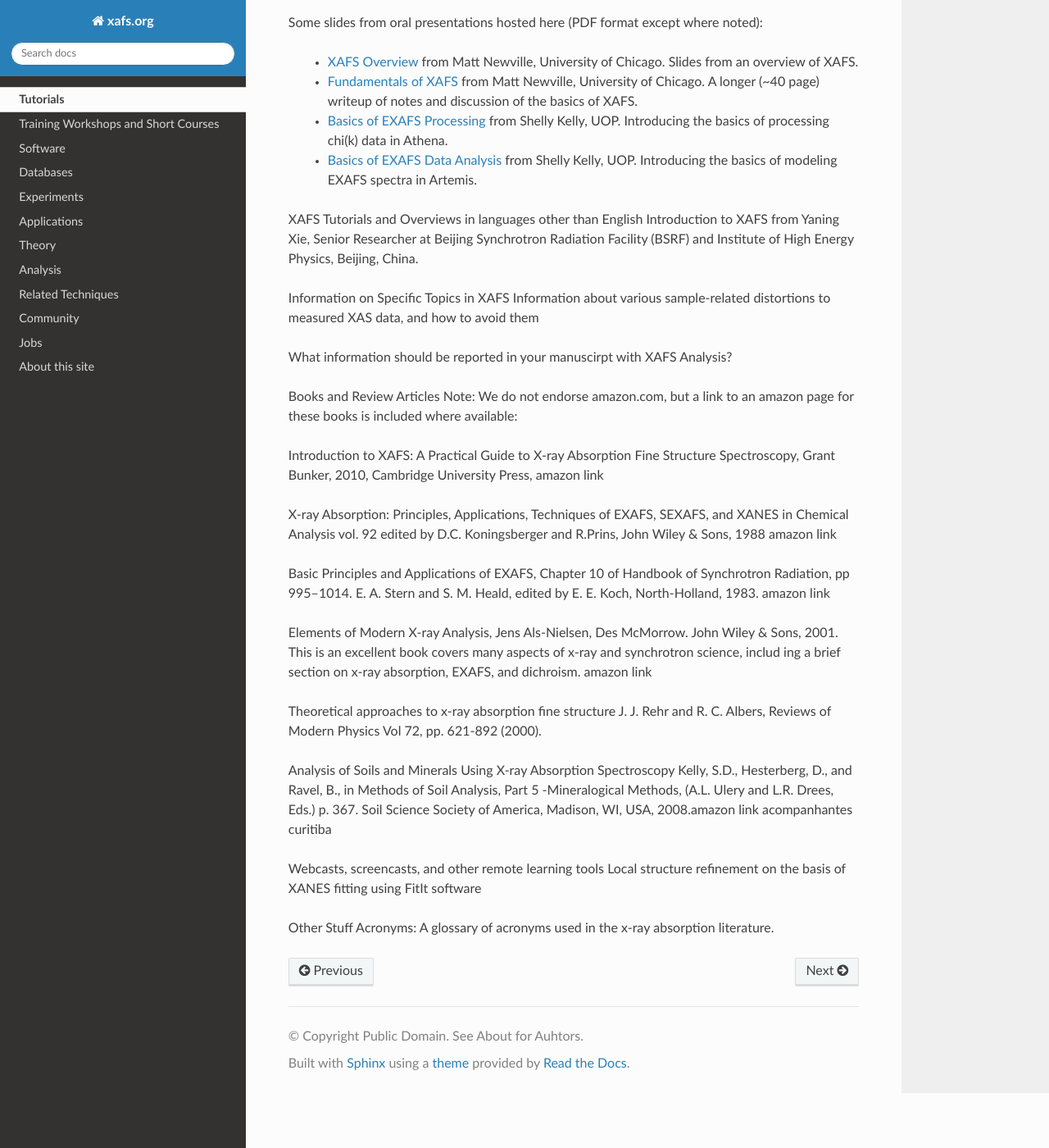
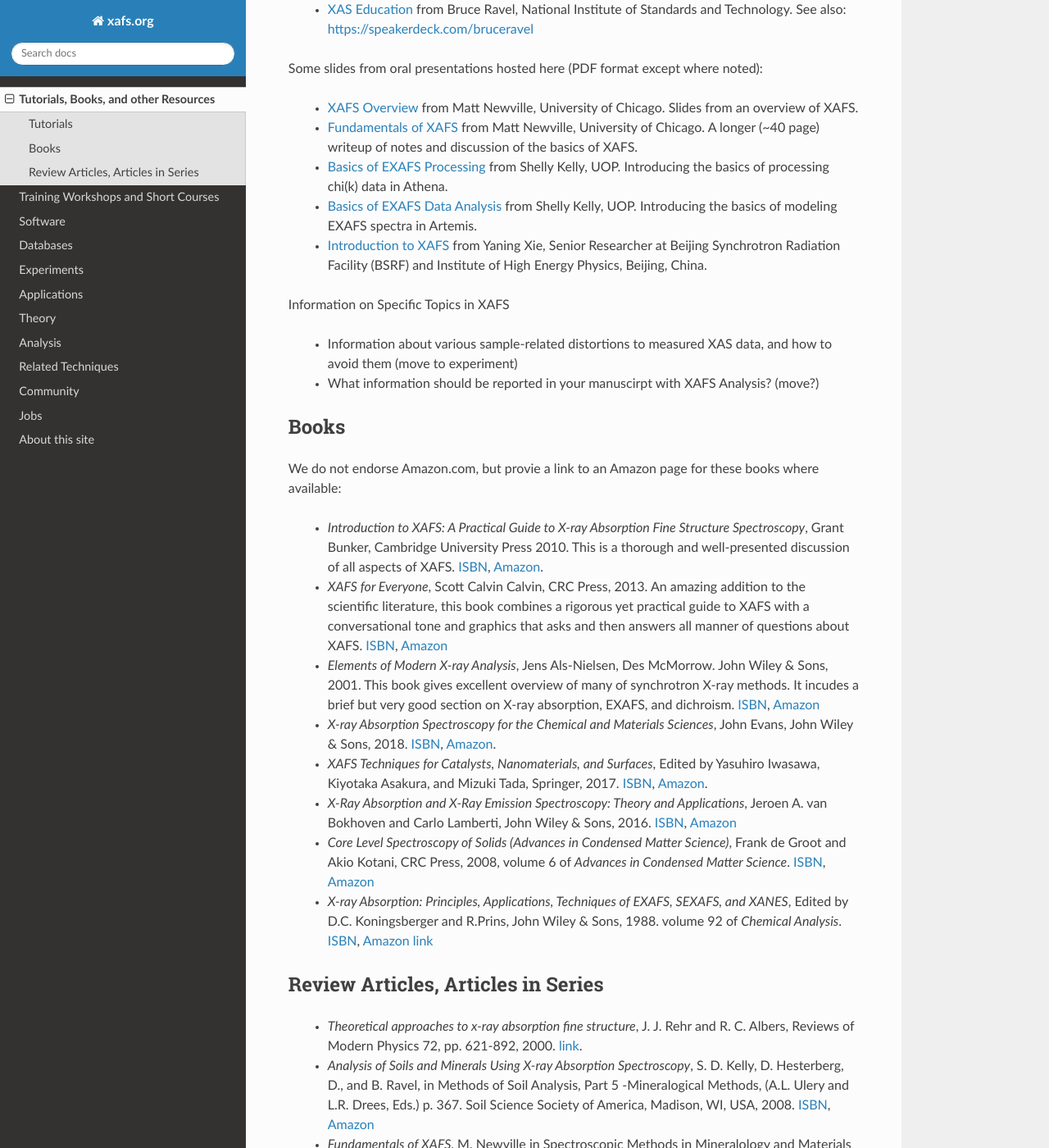
Before and after one commit to XraySpectroscopy/xafsorg, a Sphinx documentation site: the page built from docs/tutorials.rst, in a window 1280 px wide and 1400 px high, scrolled down 408 px. Shown: the whole window at 82% size. Built offline with Sphinx 7.4.7 and the Read the Docs theme 2.0.0, drawn with Linux system fonts in a browser that asks for light colours; some of the changed text lies outside the part shown.

Commit message:
update tutorials, books, etc and links

```diff
--- a/docs/tutorials.rst
+++ b/docs/tutorials.rst
@@ -1,5 +1,4 @@
 .. _Tutorials:
-
 
 .. _XAFS Tutorials:                  http://gbxafs.iit.edu/training/tutorials.html
 .. _XAS Overview:                    https://www.ung.si/~arcon/xas/xas/xas.htm
@@ -10,6 +9,13 @@
 .. _XAFS Overview:                   https://docs.xrayabsorption.org/tutorials/XAFS_Overview.pdf
 .. _Basics of EXAFS Processing:      https://docs.xrayabsorption.org/tutorials/Basics_of_XAFS_to_chi_2009.pdf
 .. _Basics of EXAFS Data Analysis:   https://docs.xrayabsorption.org/tutorials/Basics_of_XAFS_analysis_2009.pdf
+.. _Introduction to XAFS:            https://docs.xrayabsorption.org/tutorials/Xie_XAFSv1.pdf
+
+
+
+==============================================
+Tutorials, Books, and other Resources
+==============================================
 
 Tutorials
 -------------------
@@ -30,41 +36,109 @@
 Some slides from oral presentations hosted here (PDF format except where noted):
 
 
-  * `XAFS Overview`_    from Matt Newville, University of Chicago.  Slides
-    from an overview of XAFS.
-  * `Fundamentals of XAFS`_ from Matt Newville, University of Chicago.  A
-    longer (~40 page) writeup of notes and discussion of the basics of XAFS.
+  * `XAFS Overview`_    from Matt Newville, University of Chicago. Slides from an overview of XAFS.
+  * `Fundamentals of XAFS`_ from Matt Newville, University of
+    Chicago. A longer (~40 page) writeup of notes and discussion of the basics of XAFS.
 
   * `Basics of EXAFS Processing`_ from Shelly Kelly, UOP. Introducing the basics of processing chi(k) data in Athena.
   * `Basics of EXAFS Data Analysis`_ from Shelly Kelly, UOP. Introducing the basics of modeling EXAFS spectra in Artemis.
 
-
-XAFS Tutorials and Overviews in languages other than English
-Introduction to XAFS from Yaning Xie, Senior Researcher at Beijing Synchrotron Radiation Facility (BSRF) and Institute of High Energy Physics, Beijing, China.
+  * `Introduction to XAFS`_ from Yaning Xie, Senior Researcher at Beijing
+    Synchrotron Radiation Facility (BSRF) and Institute of High Energy Physics, Beijing, China.
 
 Information on Specific Topics in XAFS
-Information about various sample-related distortions to measured XAS data, and how to avoid them
 
-What information should be reported in your manuscirpt with XAFS Analysis?
+   * Information about various sample-related distortions to measured XAS
+     data, and how to avoid them (move to experiment)
+   * What information should be reported in your manuscirpt with XAFS
+     Analysis? (move?)
 
-Books and Review Articles
-Note: We do not endorse amazon.com, but a link to an amazon page for these books is included where available:
 
-Introduction to XAFS: A Practical Guide to X-ray Absorption Fine Structure Spectroscopy, Grant Bunker, 2010, Cambridge University Press, amazon link
+Books
+---------------------
 
-X-ray Absorption: Principles, Applications, Techniques of EXAFS, SEXAFS, and XANES in Chemical Analysis vol. 92 edited by D.C. Koningsberger and R.Prins, John Wiley & Sons, 1988 amazon link
+We do not endorse Amazon.com, but provie a link to an Amazon page for these books where available:
 
-Basic Principles and Applications of EXAFS, Chapter 10 of Handbook of Synchrotron Radiation, pp 995--1014. E. A. Stern and S. M. Heald, edited by E. E. Koch, North-Holland, 1983. amazon link
+  * *Introduction to XAFS: A Practical Guide to X-ray Absorption Fine
+    Structure Spectroscopy*, Grant Bunker, Cambridge University Press 2010.
+    This is a thorough and well-presented discussion of all aspects of XAFS.
+    `ISBN <https://isbnsearch.org/isbn/9780521767750>`_,
+    `Amazon <https://www.amazon.com/Introduction-XAFS-Practical-Absorption-Spectroscopy/dp/052176775X>`_.
 
-Elements of Modern X-ray Analysis, Jens Als-Nielsen, Des McMorrow. John Wiley & Sons, 2001. This is an excellent book covers many aspects of x-ray and synchrotron science, includ ing a brief section on x-ray absorption, EXAFS, and dichroism. amazon link
+  * *XAFS for Everyone*, Scott Calvin Calvin, CRC Press, 2013.  An amazing
+    addition to the scientific literature, this book combines a rigorous yet
+    practical guide to XAFS with a conversational tone and graphics that
+    asks and then answers all manner of questions about XAFS.
+    `ISBN <https://isbnsearch.org/isbn/9781138410190>`_,
+    `Amazon <https://www.amazon.com/XAFS-Everyone-Scott-Calvin-ebook/dp/B00CUNBZA4>`_
 
-Theoretical approaches to x-ray absorption fine structure J. J. Rehr and R. C. Albers, Reviews of Modern Physics Vol 72, pp. 621-892 (2000).
+  * *Elements of Modern X-ray Analysis*, Jens Als-Nielsen, Des McMorrow. John
+    Wiley & Sons, 2001. This book gives excellent overview of many of
+    synchrotron X-ray methods. It incudes a brief but very good section on X-ray
+    absorption, EXAFS, and dichroism.
+    `ISBN <https://isbnsearch.org/isbn/9780470973950>`_,
+    `Amazon <https://www.amazon.com/Elements-Modern-X-ray-Physics-Als-Nielsen/dp/B004YK0KRK>`_
 
-Analysis of Soils and Minerals Using X-ray Absorption Spectroscopy Kelly, S.D., Hesterberg, D., and Ravel, B., in Methods of Soil Analysis, Part 5 -Mineralogical Methods, (A.L. Ulery and L.R. Drees, Eds.) p. 367. Soil Science Society of America, Madison, WI, USA, 2008.amazon link acompanhantes curitiba
+  * *X-ray Absorption Spectroscopy for the Chemical and Materials Sciences*,
+    John Evans, John Wiley & Sons, 2018.
+    `ISBN <https://isbnsearch.org/isbn/9781119990918>`_,
+    `Amazon <https://www.amazon.com/Absorption-Spectroscopy-Chemical-Materials-Sciences-dp-1119990912/dp/1119990912>`_.
+
+  * *XAFS Techniques for Catalysts, Nanomaterials, and Surfaces*, Edited by
+    Yasuhiro  Iwasawa, Kiyotaka Asakura, and Mizuki Tada, Springer, 2017.
+    `ISBN <https://isbnsearch.org/isbn/9783319438641>`_,
+    `Amazon <https://www.amazon.com/XAFS-Techniques-Catalysts-Nanomaterials-Surfaces/dp/3319438646/>`_.
+
+  * *X-Ray Absorption and X-Ray Emission Spectroscopy: Theory and
+    Applications*,  Jeroen A. van Bokhoven and Carlo Lamberti, John Wiley & Sons, 2016.
+    `ISBN <https://isbnsearch.org/isbn/9781118844236>`_,
+    `Amazon <https://www.amazon.com/X-Ray-Absorption-Emission-Spectroscopy-Applications/dp/1118844238/>`_
+
+  * *Core Level Spectroscopy of Solids (Advances in Condensed Matter Science)*,
+    Frank de Groot and Akio Kotani, CRC Press, 2008, volume 6 of *Advances in
+    Condensed Matter Science*.
+    `ISBN <https://isbnsearch.org/isbn/9780849390715>`_,
+    `Amazon <https://www.amazon.com/Spectroscopy-Solids-Advances-Condensed-Science/dp/0849390710/>`_
+
+  * *X-ray Absorption: Principles, Applications, Techniques of EXAFS, SEXAFS, and XANES*,
+    Edited by D.C. Koningsberger and R.Prins, John Wiley & Sons,
+    1988. volume 92 of *Chemical Analysis*.
+    `ISBN <https://isbnsearch.org/isbn/978-0471875475>`_,
+    `Amazon link <https://www.amazon.com/X-Ray-Absorption-Principles-Applications-Techniques/dp/0471875473/>`_
+
+
+Review Articles, Articles in Series
+---------------------------------------
+
+
+  * *Theoretical approaches to x-ray absorption fine structure*,
+    J. J. Rehr and R. C. Albers, Reviews of Modern Physics 72, pp. 621-892, 2000.
+    `link  <https://link.aps.org/doi/10.1103/RevModPhys.72.621>`_.
+
+  * *Analysis of Soils and Minerals Using X-ray Absorption Spectroscopy*,
+    S. D. Kelly, D. Hesterberg, D., and B. Ravel, in Methods of Soil Analysis,
+    Part 5 -Mineralogical Methods, (A.L. Ulery and L.R. Drees, Eds.)
+    p. 367. Soil Science Society of America, Madison, WI, USA, 2008.
+    `ISBN <https://isbnsearch.org/isbn/9780891188469>`_,
+    `Amazon <https://www.amazon.com/Methods-Soil-Analysis-Part-Mineralogical/dp/0891188460/>`_
+
+  * *Fundamentals of XAFS*, M. Newville in Spectroscopic Methods in Mineralology
+    and Materials Sciences, (G.S. Henderson, D. R. Neuville, R. T. Downs, Eds)
+    Reviews in Mineralogy & Geochemistry vol. 78, p 33, 2014.
+    `link <https://doi.org/10.2138/rmg.2014.78.2>`_.
+
+  * *X-ray Absorption Near-Edge Structure (XANES) Spectroscopy*,
+    G. S. Henderson, F. M. F. de Groot, B. J. A. Moulton in Spectroscopic
+    Methods in Mineralology and Materials Sciences, (G.S. Henderson,
+    D. R. Neuville, R. T. Downs, Eds)  Reviews in Mineralogy & Geochemistry
+    vol. 78, p 75, 2014.
+    `link <https://doi.org/10.2138/rmg.2014.78.3>`_.
+
+  * *Multiplet effects in X-ray spectroscopy*, F. de Groot, Coordination
+    Chemistry Reviews 249, pp 31-63, 2005. `link
+    <https://doi.org/10.1016/j.ccr.2004.03.018>`_.
+
+
 
 Webcasts, screencasts, and other remote learning tools
 Local structure refinement on the basis of XANES fitting using FitIt software
-
-
-Other Stuff
-Acronyms: A glossary of acronyms used in the x-ray absorption literature.
```
